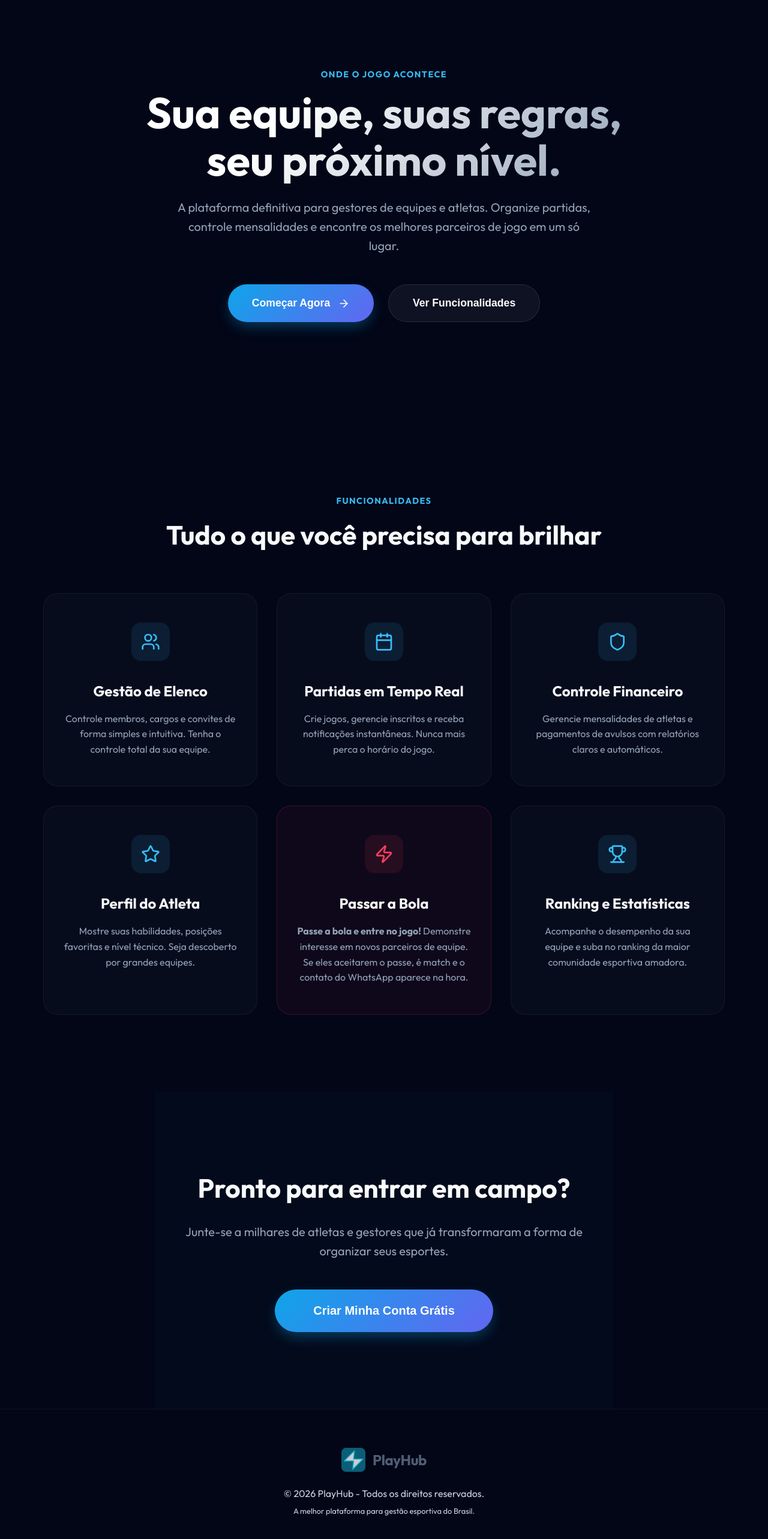
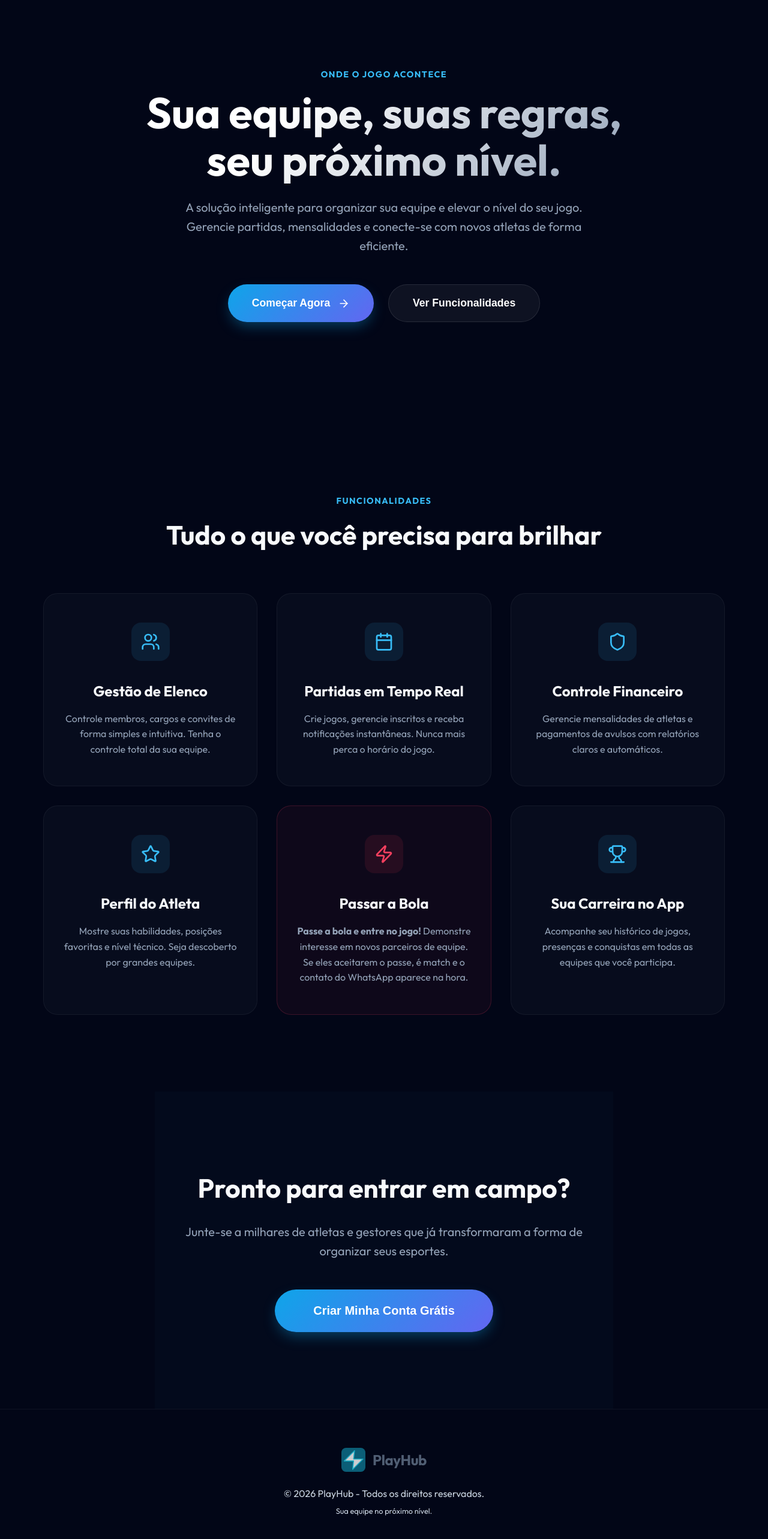
Before and after one commit to micheldigui/playhub, a React (Vite) app: page / in a window 1280 px wide. Shown: the part 70-2636 px from the top of the page at 60% size. Built offline with nearby package versions, Linux system fonts and the light colour scheme; no server answers.

Commit message:
Fix: Sidebar scroll, team creation visibility, empty state crash, and Landing Page refinement

```diff
--- a/src/componentes/Equipe/ModalCriacaoEquipe.jsx
+++ b/src/componentes/Equipe/ModalCriacaoEquipe.jsx
@@ -97,7 +97,12 @@ const ModalCriacaoEquipe = ({ isOpen, onClose, aoSucesso, equipeParaEditar = nul
         });
         setPreviewLogo(null);
       }
-      setTimeout(() => campoNomeRef.current?.focus(), 100);
+      const timeoutId = setTimeout(() => {
+        if (campoNomeRef.current) {
+          campoNomeRef.current.focus();
+        }
+      }, 150);
+      return () => clearTimeout(timeoutId);
     }
   }, [isOpen, equipeParaEditar]);
 
--- a/src/componentes/Navegacao/BarraLateral.css
+++ b/src/componentes/Navegacao/BarraLateral.css
@@ -76,7 +76,20 @@
   flex-direction: column;
   gap: 2px;
   padding: 1rem 0.75rem;
+  overflow-y: auto;
+  scrollbar-width: thin;
+  scrollbar-color: rgba(255, 255, 255, 0.1) transparent;
 }
+
+.navegacao::-webkit-scrollbar {
+  width: 4px;
+}
+
+.navegacao::-webkit-scrollbar-thumb {
+  background: rgba(255, 255, 255, 0.1);
+  border-radius: 10px;
+}
+
 
 .item-nav {
   display: flex;
--- a/src/componentes/Navegacao/BarraLateral.jsx
+++ b/src/componentes/Navegacao/BarraLateral.jsx
@@ -59,7 +59,9 @@ const BarraLateral = ({ ativo, setAtivo, abaEquipe, setAbaEquipe }) => {
     ...(temPermissao('gerenciar_equipe') ? [{ id: 'regras-config', label: 'Regras & Config', icone: Settings }] : []),
     ...(temPermissao('gerenciar_membros') ? [{ id: 'descobrir', label: 'Buscar Atletas', icone: Globe }] : []),
     ...(equipeAtiva.papel === 'admin' || (ehSuperAdmin && equipeAtiva.gestao_global) ? [{ id: 'permissoes', label: 'Permissões (Vice)', icone: ShieldCheck }] : []),
-  ] : []
+  ] : [
+    { id: 'criar-equipe-vazio', label: 'Criar Minha Equipe', icone: Plus }
+  ]
     },
     { id: 'perfil',           icone: UserCircle,       label: 'Meu Perfil' },
     { id: 'perfil_esportivo', icone: Trophy,           label: 'Perfil Esportivo' },
@@ -149,9 +151,10 @@ const BarraLateral = ({ ativo, setAtivo, abaEquipe, setAbaEquipe }) => {
                   )}
                 </button>
 
-                {isEquipe && hasSubmenu && menuEquipeExpandido && (
+            {/* SELETOR DE EQUIPE / CRIAR NOVO (Sempre visível se houver permissão ou se tiver equipe ativa) */}
+            {isEquipe && menuEquipeExpandido && (
           <div className="submenu">
-            {/* SELETOR DE EQUIPE (Se houver mais de uma) */}
+            {/* Lista outras equipes se houver mais de uma */}
             {equipes.length > 1 && (
               <div className="seletor-equipe-menu">
                 <p className="seletor-titulo">Trocar Equipe</p>
@@ -170,22 +173,27 @@ const BarraLateral = ({ ativo, setAtivo, abaEquipe, setAbaEquipe }) => {
                       {eq.id === equipeAtiva?.id && <div className="ponto-ativo"></div>}
                     </button>
                   ))}
+                </div>
+                <div className="divisor-submenu"></div>
+              </div>
+            )}
+
+            {/* Botão de Criar Equipe (Sempre visível no submenu da equipe se puder criar) */}
             {podeCriarEquipe && (
+              <div style={{ padding: '4px 8px 8px' }}>
                 <button
                     className="btn-troca-equipe btn-add-equipe-sidebar"
                     onClick={() => {
                         setModalCriacaoAberto(true);
                         setAberta(false);
                     }}
+                    style={{ background: 'rgba(255,255,255,0.03)', border: '1px dashed rgba(255,255,255,0.1)', width: '100%', borderRadius: '8px' }}
                 >
                     <div className="avatar-troca add-icon">
                         <SquarePlus size={14} />
                     </div>
-                        <span className="nome-troca">Criar Novo Time</span>
+                    <span className="nome-troca" style={{ fontWeight: '600', color: 'var(--primaria)' }}>Criar Novo Time</span>
                 </button>
-                  )}
-                </div>
-                <div className="divisor-submenu"></div>
               </div>
             )}
 
@@ -197,8 +205,12 @@ const BarraLateral = ({ ativo, setAtivo, abaEquipe, setAbaEquipe }) => {
                           key={sub.id}
                           className={`submenu-item ${isSubAtivo ? 'sub-ativo' : ''}`}
                         onClick={() => {
+                            if (sub.id === 'criar-equipe-vazio') {
+                                setModalCriacaoAberto(true);
+                            } else {
                                 setAbaEquipe(sub.id);
                                 setAtivo('equipe');
+                            }
                             setAberta(false);
                           }}
                         >
--- a/src/paginas/Equipe/PaginaEquipe.jsx
+++ b/src/paginas/Equipe/PaginaEquipe.jsx
@@ -86,7 +86,7 @@ const PaginaEquipe = ({ abaAtiva, setAbaAtiva, aoVoltar }) => {
         if (!res.sucesso) alert(res.erro);
     };
 
-    if (!equipeAtiva && !modalCriacaoAberto) {
+    if (!equipeAtiva) {
         return (
             <div className="lista-vazia" style={{ padding: '4rem 1rem', textAlign: 'center' }}>
                 <Trophy size={64} color="rgba(255,255,255,0.1)" style={{ marginBottom: '1.5rem' }} />
--- a/src/paginas/Landing/LandingPage.jsx
+++ b/src/paginas/Landing/LandingPage.jsx
@@ -28,8 +28,8 @@ const LandingPage = ({ aoLogin }) => {
           <span style={{ color: '#38bdf8' }}>seu próximo nível.</span>
         </h1>
         <p className="hero-subheadline">
-          A plataforma definitiva para gestores de equipes e atletas.
-          Organize partidas, controle mensalidades e encontre os melhores parceiros de jogo em um só lugar.
+          A solução inteligente para organizar sua equipe e elevar o nível do seu jogo.
+          Gerencie partidas, mensalidades e conecte-se com novos atletas de forma eficiente.
         </p>
         <div className="hero-cta-group">
           <button className="btn-hero-primary" onClick={aoLogin}>
@@ -91,8 +91,8 @@ const LandingPage = ({ aoLogin }) => {
             <div className="feature-icon-box">
               <Trophy size={32} />
             </div>
-            <h3>Ranking e Estatísticas</h3>
-            <p>Acompanhe o desempenho da sua equipe e suba no ranking da maior comunidade esportiva amadora.</p>
+            <h3>Sua Carreira no App</h3>
+            <p>Acompanhe seu histórico de jogos, presenças e conquistas em todas as equipes que você participa.</p>
           </div>
         </div>
       </section>
@@ -116,7 +116,7 @@ const LandingPage = ({ aoLogin }) => {
             <span>PlayHub</span>
           </div>
           <p>© {new Date().getFullYear()} PlayHub - Todos os direitos reservados.</p>
-          <p style={{ marginTop: '0.5rem', fontSize: '0.8rem' }}>A melhor plataforma para gestão esportiva do Brasil.</p>
+          <p style={{ marginTop: '0.5rem', fontSize: '0.8rem' }}>Sua equipe no próximo nível.</p>
         </div>
       </footer>
     </div>
```
Lines whose indentation alone changed are shown as unchanged.
